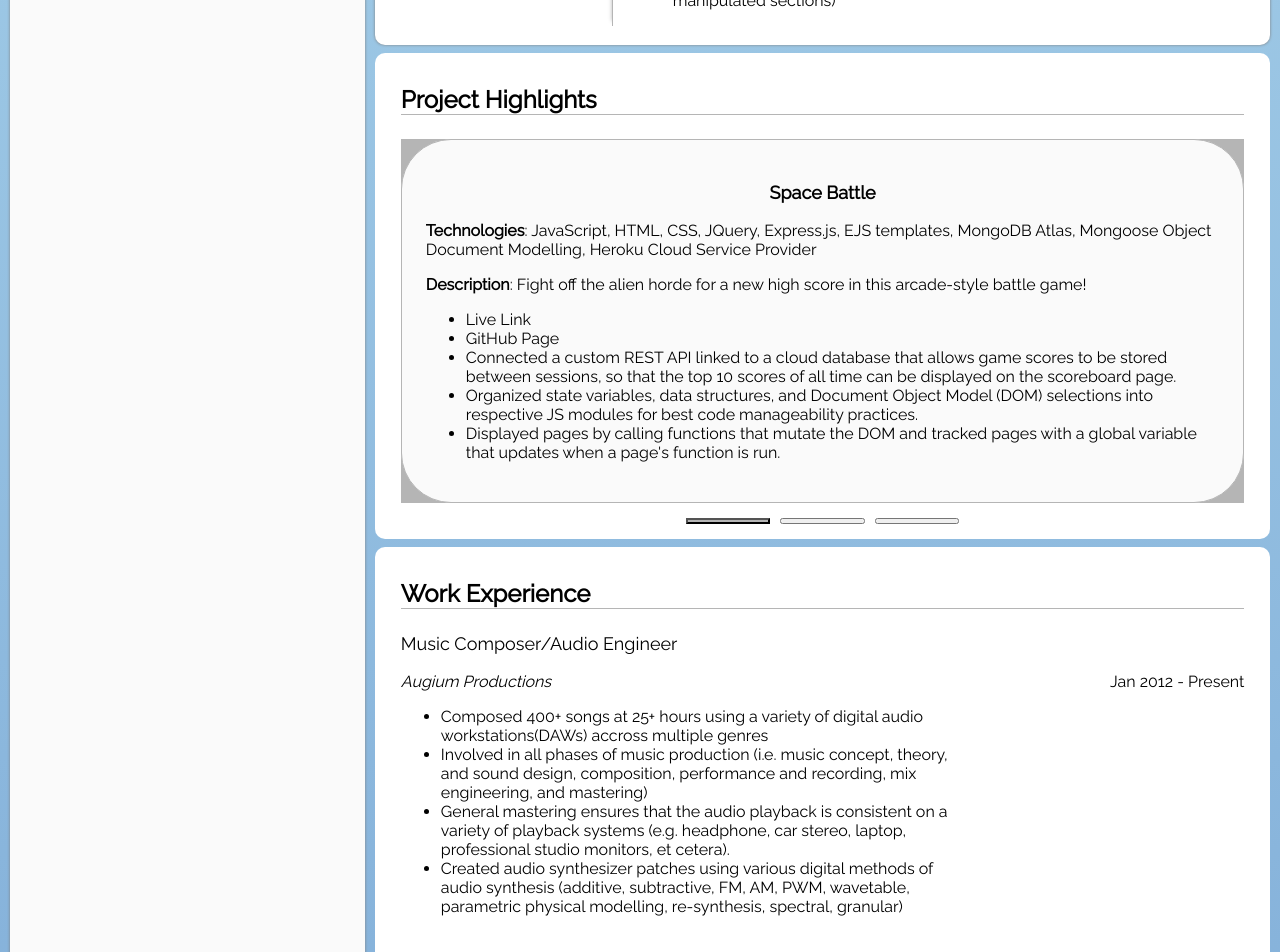
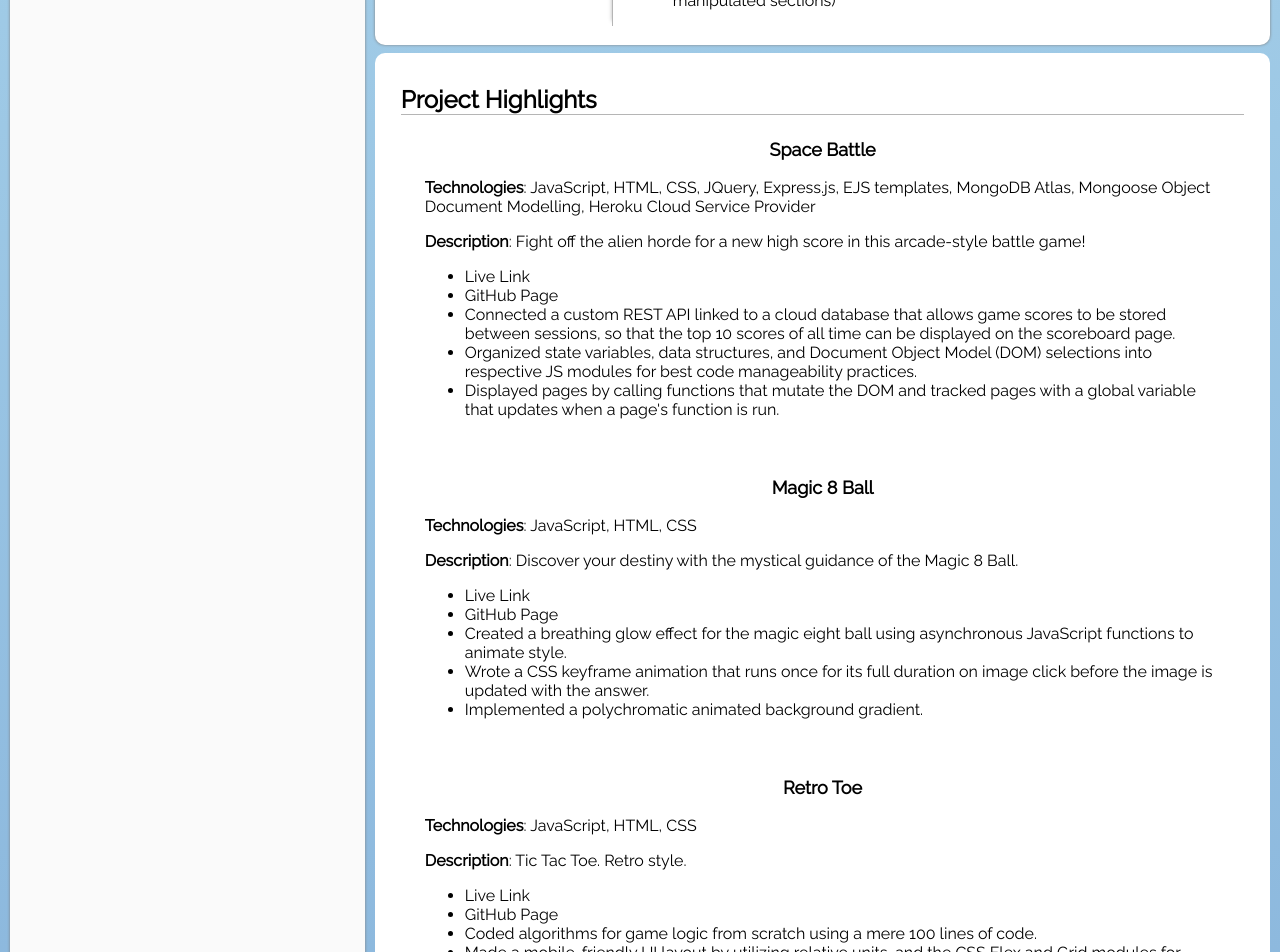
Before and after one commit to bthol/Portfolio-Frontend, a React (Create React App) app: page / in a window 1280 px wide. Shown: the part 1900-2852 px from the top of the page. Built offline with nearby package versions, Linux system fonts and the light colour scheme; the HTML template or start-up script is replaced by a standard one.

Commit message:
app err debug - remove carousel

```diff
--- a/src/App.css
+++ b/src/App.css
@@ -405,41 +405,6 @@ main section {
      -webkit-box-shadow: 0px 0px 3px .1px var(--color-shadow);
              box-shadow: 0px 0px 3px .1px var(--color-shadow);
   }
-  /* Carousel */
-  .carousel-container {
-    --wide: 100%;
-    overflow: hidden;
-  }
-  .projects-carousel {
-    position: relative;
-    transition: right 400ms ease-in;
-    width: calc(3 * var(--wide));
-    display: flex;
-    justify-content: space-evenly;
-  }
-  .carousel-item {
-    width: var(--wide);
-    padding: 3vmin;
-    border-radius: 50px;
-    background: var(--color-background-3);
-    border: 1.3px solid var(--color-gray);
-  }
-  .carPos0 {
-    right: calc(0 * var(--wide));
-    background-color: var(--color-gray);
-  }
-  .carPos1 {
-    right: calc(1 * var(--wide));
-    background-color: var(--color-gray);
-  }
-  .carPos2 {
-    right: calc(2 * var(--wide));
-    background-color: var(--color-gray);
-  }
-  .carButs button {
-    width: calc(30% / 3);
-    margin: 15px 5px;
-  }
 }
 
 @media(min-width: 1251px) {
--- a/src/App.js
+++ b/src/App.js
@@ -17,14 +17,6 @@ function App() {
   } else {
     // All other browsers
     document.querySelector(`#root`).style.height = window.innerHeight;
-  }
-
-  // BOOLEAN STATE FOR MOBILE ENVIRONMENT
-  const [mobile, setMobile] = useState(false);
-  const [mobBool, setMobBool] = useState(true);
-  if (window.innerWidth < 768 && mobBool) {
-    setMobBool(false);
-    setMobile(true);
   }
 
   // ERROR ALERTS
@@ -77,18 +69,6 @@ function App() {
       setThemeNight();
     }
   };
-
-  // PROJECT CAROUSEL
-  const [carPos, setCarPos] = useState(0);
-  const [carBtn0, setCarBtn0] = useState("carPos0");
-  const [carBtn1, setCarBtn1] = useState("");
-  const [carBtn2, setCarBtn2] = useState("");
-
-  const resetCarBtn = () => {
-    setCarBtn0("");
-    setCarBtn1("");
-    setCarBtn2("");
-  }
 
   // NAV LOGIC
   // 1
@@ -256,20 +236,6 @@ function App() {
         </ul>,
       },
       {
-        title: "Calculo",
-        text: <div>
-          <p tabIndex={0}><b>Technologies</b>: Python, Django, JavaScript, HTML, CSS</p>
-          <p tabIndex={0}><b>Description</b>: Calculo is a fully functional calculator application.</p>
-        </div>,
-        list: <ul>
-          <li><a onClick={(e) => {
-            featureAlert(e);
-          }} href="" className="link-desat" target="_blank">Live Link</a></li>
-          <li><a href="https://github.com/bthol/Calculo" className="link-desat" target="_blank" rel="noreferrer">GitHub Page</a></li>
-          <li tabIndex={0}>Statement about what makes this project a highlight</li>
-        </ul>,
-      },
-      {
         title: "Magic 8 Ball",
         text: <div>
           <p tabIndex={0}><b>Technologies</b>: JavaScript, HTML, CSS</p>
@@ -281,6 +247,33 @@ function App() {
           <li tabIndex={0}>Created a breathing glow effect for the magic eight ball using asynchronous JavaScript functions to animate style.</li>
           <li tabIndex={0}>Wrote a CSS keyframe animation that runs once for its full duration on image click before the image is updated with the answer.</li>
           <li tabIndex={0}>Implemented a polychromatic animated background gradient.</li>
+        </ul>,
+      },
+      {
+        title: "Retro Toe",
+        carousel: <img src="" alt="project carousel"></img>,
+        text: <div>
+          <p tabIndex={0}><b>Technologies</b>: JavaScript, HTML, CSS</p>
+          <p tabIndex={0}><b>Description</b>: Tic Tac Toe. Retro style.</p>
+        </div>,
+        list: <ul>
+          <li><a href="https://bthol.github.io/Retro-Toe/" className="link-desat" target="_blank">Live Link</a></li>
+          <li><a href="https://github.com/bthol/Tic-Tac-Toe" className="link-desat" target="_blank" rel="noreferrer">GitHub Page</a></li>
+          <li tabIndex={0}>Coded algorithms for game logic from scratch using a mere 100 lines of code.</li>
+          <li tabIndex={0}>Made a mobile-friendly UI layout by utilizing relative units, and the CSS Flex and Grid modules for maximal responsivity across device viewports.</li>
+          <li tabIndex={0}>Deployed the application using GitHub Pages.</li>
+        </ul>,
+      },
+      {
+        title: "Calculo",
+        text: <div>
+          <p tabIndex={0}><b>Technologies</b>: Python, Django, JavaScript, HTML, CSS</p>
+          <p tabIndex={0}><b>Description</b>: Calculo is a fully functional calculator application.</p>
+        </div>,
+        list: <ul>
+          <li><a href="" className="link-desat" target="_blank">Live Link</a></li>
+          <li><a href="https://github.com/bthol/Calculo" className="link-desat" target="_blank" rel="noreferrer">GitHub Page</a></li>
+          <li tabIndex={0}>Statement about what makes this project a highlight</li>
         </ul>,
       },
     ],
@@ -408,8 +401,6 @@ function App() {
             </section>
             <section className="main-section-style">
               <h3 className="title-line text-x-large" tabIndex={0}>Project Highlights</h3>
-              {mobile
-                ? <div>
                 <div>
                   <Section2
                     projectTitle={contentProps.projects[0].title}
@@ -427,44 +418,6 @@ function App() {
                     projectList={contentProps.projects[2].list}
                   ></Section2>
                 </div>
-                </div>
-                : <div className="carousel-container">
-                  <div className={`projects-carousel carPos${carPos}`}>
-                    <Section2
-                      projectTitle={contentProps.projects[0].title}
-                      projectText={contentProps.projects[0].text}
-                      projectList={contentProps.projects[0].list}
-                    ></Section2>
-                    <Section2
-                      projectTitle={contentProps.projects[1].title}
-                      projectText={contentProps.projects[1].text}
-                      projectList={contentProps.projects[1].list}
-                    ></Section2>
-                    <Section2
-                      projectTitle={contentProps.projects[2].title}
-                      projectText={contentProps.projects[2].text}
-                      projectList={contentProps.projects[2].list}
-                    ></Section2>
-                  </div>
-                  <div className="carButs flex-center">
-                    <button onClick={() => {
-                      resetCarBtn();
-                      setCarPos(0);
-                      setCarBtn0("carPos0");
-                    }} className={`${carBtn0}`}></button>
-                    <button onClick={() => {
-                      resetCarBtn();
-                      setCarPos(1);
-                      setCarBtn1("carPos1");
-                    }} className={`${carBtn1}`}></button>
-                    <button onClick={() => {
-                      resetCarBtn();
-                      setCarPos(2);
-                      setCarBtn2("carPos2");
-                    }} className={`${carBtn2}`}></button>
-                  </div>
-                </div>
-              }
             </section>
             <section className="main-section-style">
               <h3 className="title-line text-x-large" tabIndex={0}>Work Experience</h3>
```
Lines whose indentation alone changed are shown as unchanged.
